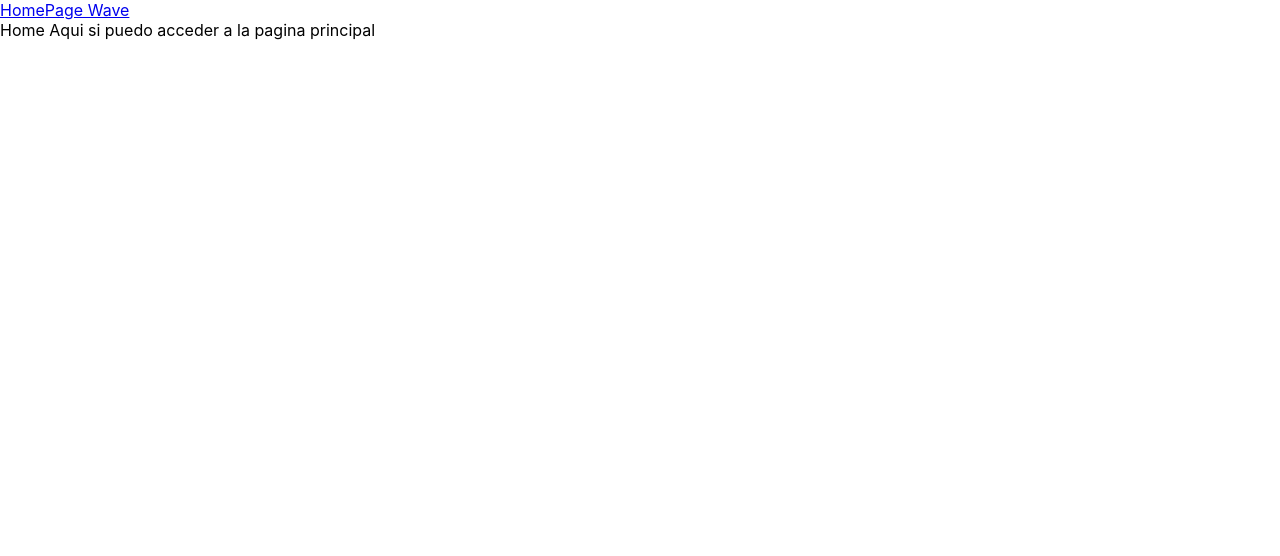
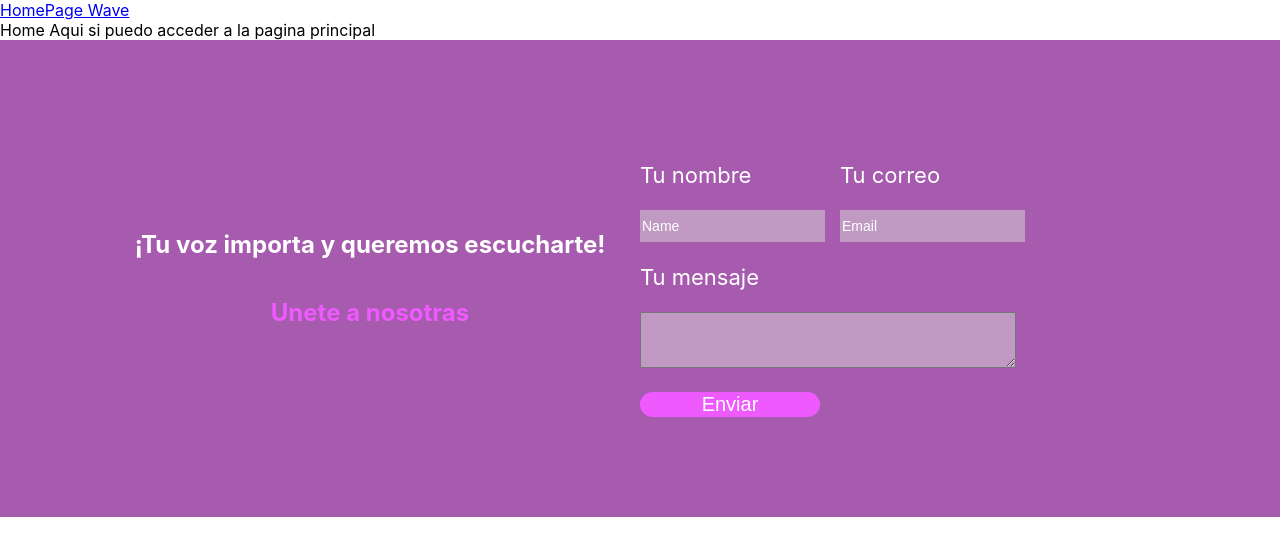
Before and after one commit to programateacademy/genero, a React (Create React App) app: page / in a window 1280 px wide. Shown: the top 556 px of the page. Built offline with nearby package versions, Linux system fonts and the light colour scheme.

Commit message:
adding form with styles

```diff
--- a/src/homePage/Home.jsx
+++ b/src/homePage/Home.jsx
@@ -1,8 +1,12 @@
 import React from 'react'
+import Form from '../pageWave/Components/Form'
 
 const Home = () => {
   return (
-    <div>Home Aqui si puedo acceder a la pagina principal</div>
+    <div>
+      Home Aqui si puedo acceder a la pagina principal
+      <Form/>
+    </div>
   )
 }
 
--- a/src/pageWave/Components/Form.jsx
+++ b/src/pageWave/Components/Form.jsx
@@ -1,11 +1,29 @@
 import React from 'react'
+import '../style.css'
 
 const Form = () => {
+
   return (
     <section className='form'>
       <div className='grid-content'>
         <div className='text'>
-          <h2>¡Tu voz importa y queremos escucharte!</h2>
+          <h1 className='white'>¡Tu voz importa y queremos escucharte!  </h1>
+          <h1 className='purple'>Unete a nosotras</h1>
+        </div>
+        <div className='grid-input'>
+          <div className='content-input'>
+            <p>Tu nombre</p>
+            <input type="text" name='name' className='name' placeholder='Name' />
+          </div>
+          <div className='content-input'>
+            <p>Tu correo</p>
+            <input type="text" name='email' className='email' placeholder='Email' />
+          </div>
+          <div className='content-input'>
+            <p>Tu mensaje</p>
+            <textarea type="text" name='message' className='message' />
+            <button type='submit' className='btn-submit'>Enviar</button>
+          </div>
         </div>
       </div>
     </section>
--- a/src/pageWave/style.css
+++ b/src/pageWave/style.css
@@ -0,0 +1,61 @@
+/*-------------------------------Form------------------------------------*/
+
+.grid-content {
+    background-color: #A65BAE;
+    display: grid;
+    grid-template-columns: 1fr 1fr;
+    padding: 100px;
+}
+
+.text {
+    display: flex;
+    align-items: center;
+    justify-content: center;
+    flex-direction: column;
+}
+
+.white {
+    color: white;
+}
+
+.purple {
+    color: #EF5AFF;
+}
+
+.grid-input {
+    display: grid;
+    grid-template: 1fr / 200px 200px;
+}
+
+.grid-input input {
+    border: #A65BAE;
+    height: 30px;
+    background: #C09AC3;
+}
+
+.content-input p{
+    color: white;
+    font-size: 22px;
+}
+
+.grid-input textarea{
+    background: #C09AC3;
+    height: 50px;
+    width: 185%;
+}
+
+.grid-input input::placeholder, .grid-input input[type="text"] {
+
+    color: white;
+    font-size: 14px;
+}
+
+.btn-submit {
+    margin-top: 20px;
+    width: 90%;
+    border-radius: 50px;
+    background: #EF5AFF;
+    color: white;
+    border: none;
+    font-size: 20px;
+}
```
